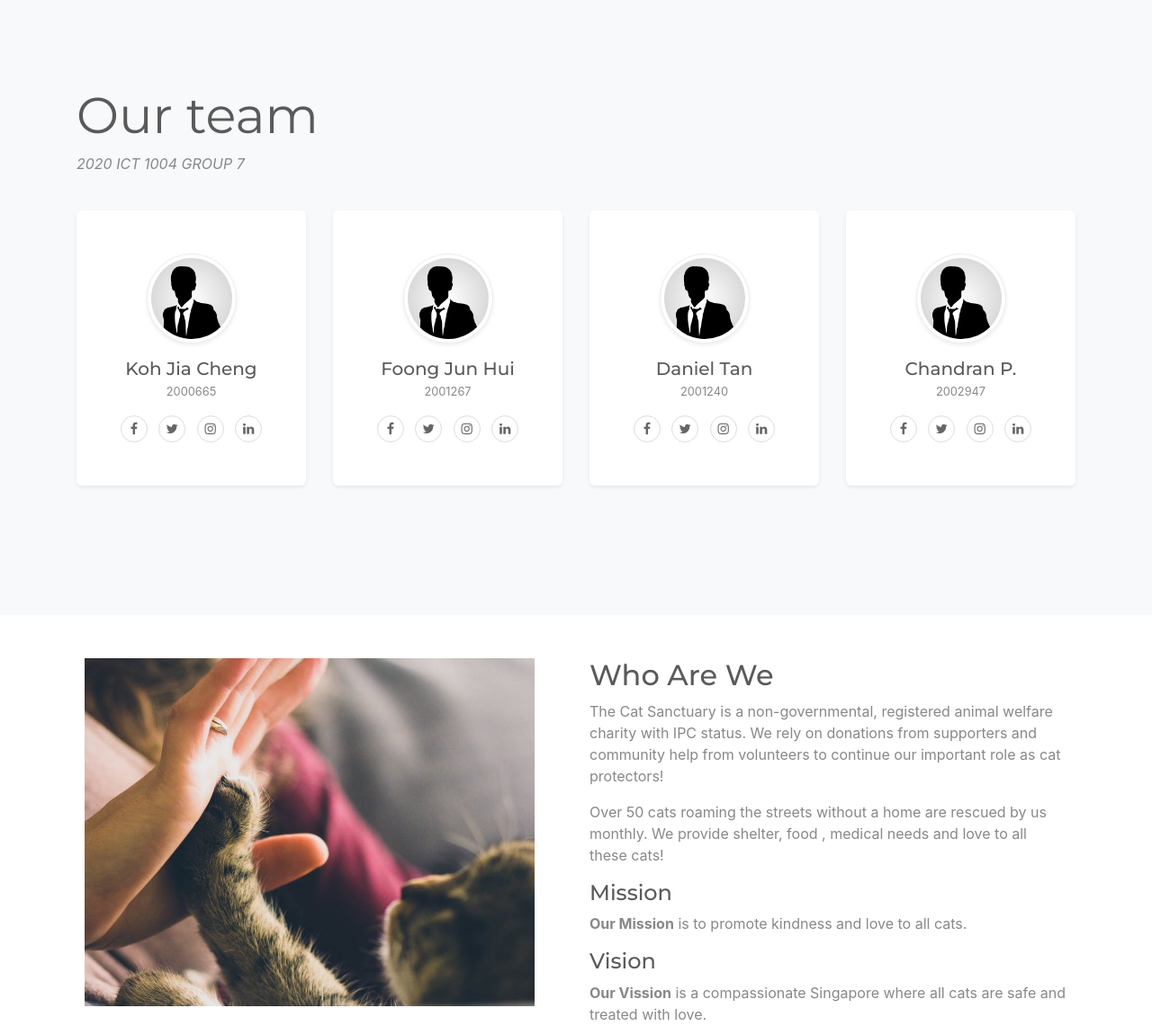
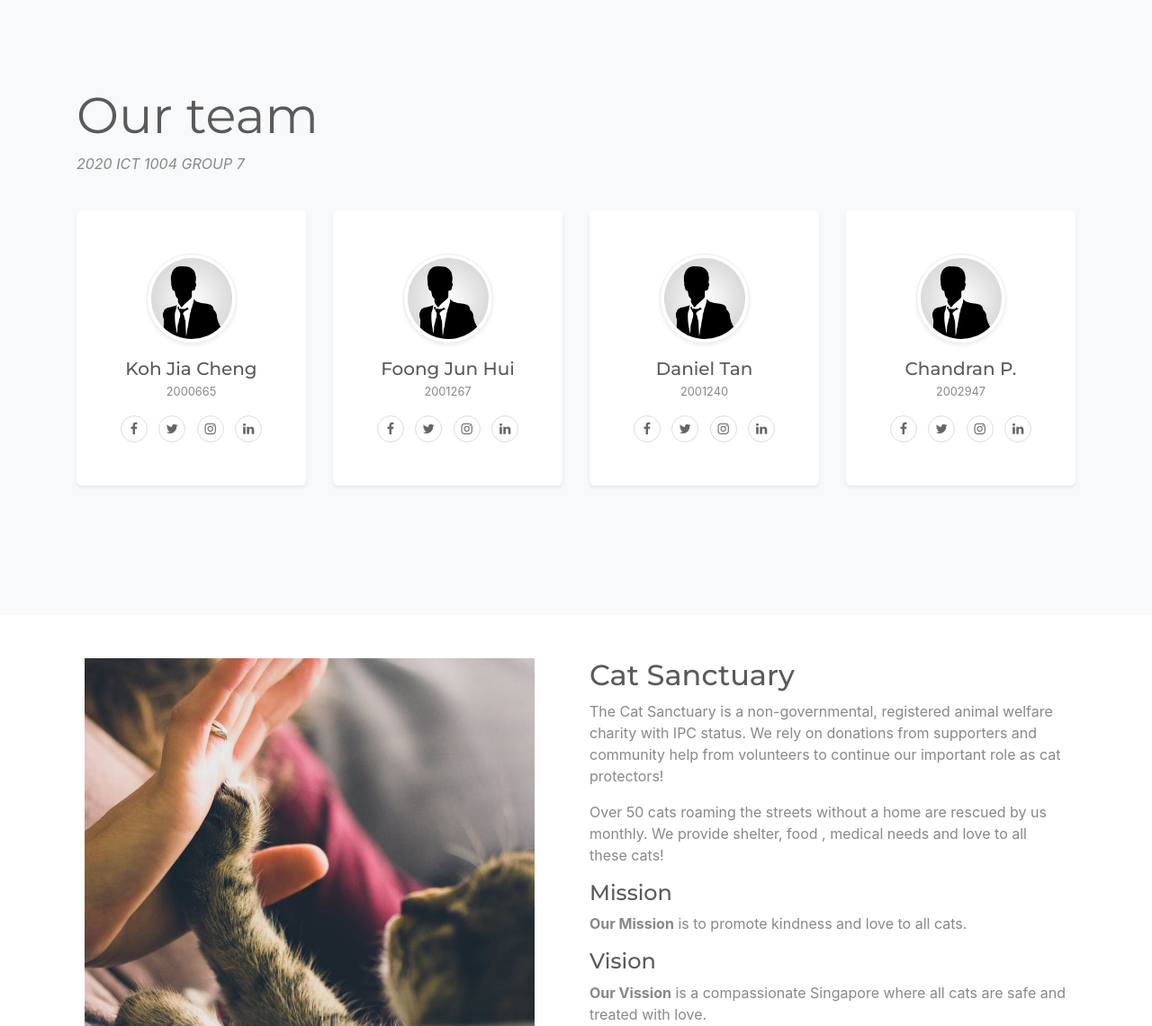
Before and after one commit to IENORI/ICT1004-Project-Grp7, a PHP site: page /aboutus.php in a window 1280 px wide. Shown: the part 64-1205 px from the top of the page at 90% size. Run offline with PHP 8.4, Linux system fonts and the light colour scheme.

Commit message:
Update aboutus.php

```diff
--- a/aboutus.php
+++ b/aboutus.php
@@ -103,11 +103,11 @@ include "inc.sessionauthless.php";
                 <div class="row">
                     <div class="col-6">
                         <br>
-                        <img src="media/image/pexels-photo-38867_1.jpeg" alt="" width="500" height="387">
+                        <img src="media/image/pexels-photo-38867_1.jpeg" alt="" width="500" height="410">
                     </div>
                     <div class="col-6">
                         <br>
-                        <h2 style="text-align: left" class="pr-2"> Who Are We </h2>
+                        <h2 style="text-align: left" class="pr-2"> Cat Sanctuary </h2>
                         <p> The Cat Sanctuary is a non-governmental, registered animal welfare charity with IPC status.
                             We rely on donations from supporters and community help from volunteers to continue our
                             important role as cat protectors! </p>
```
